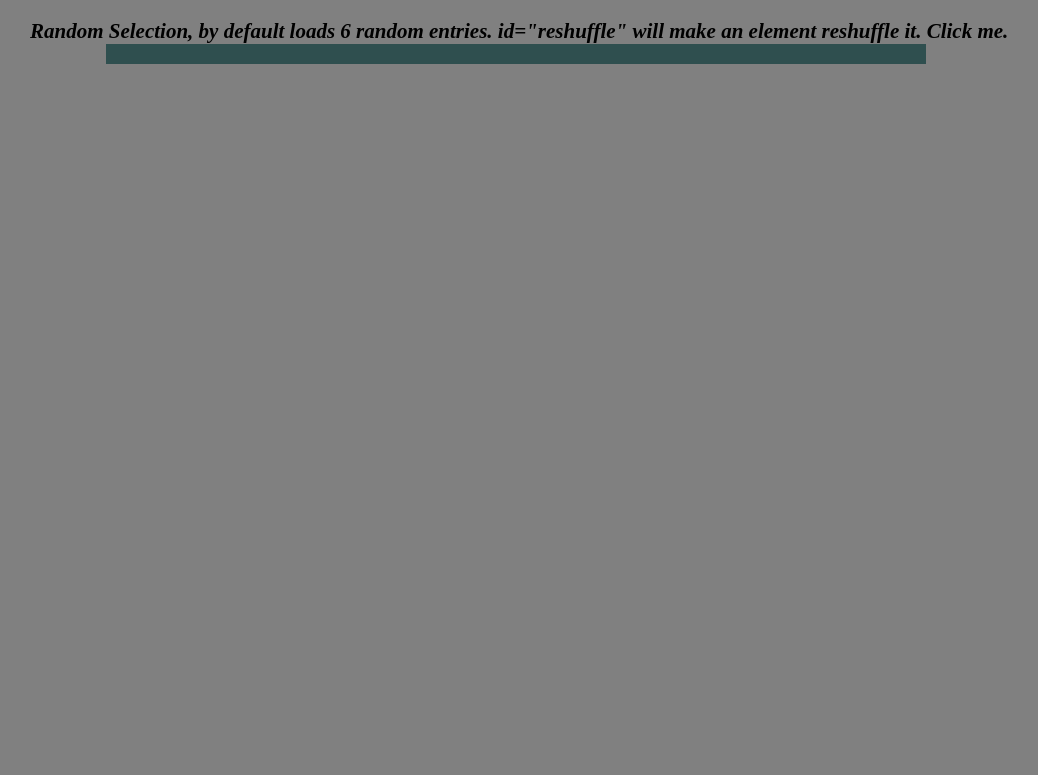
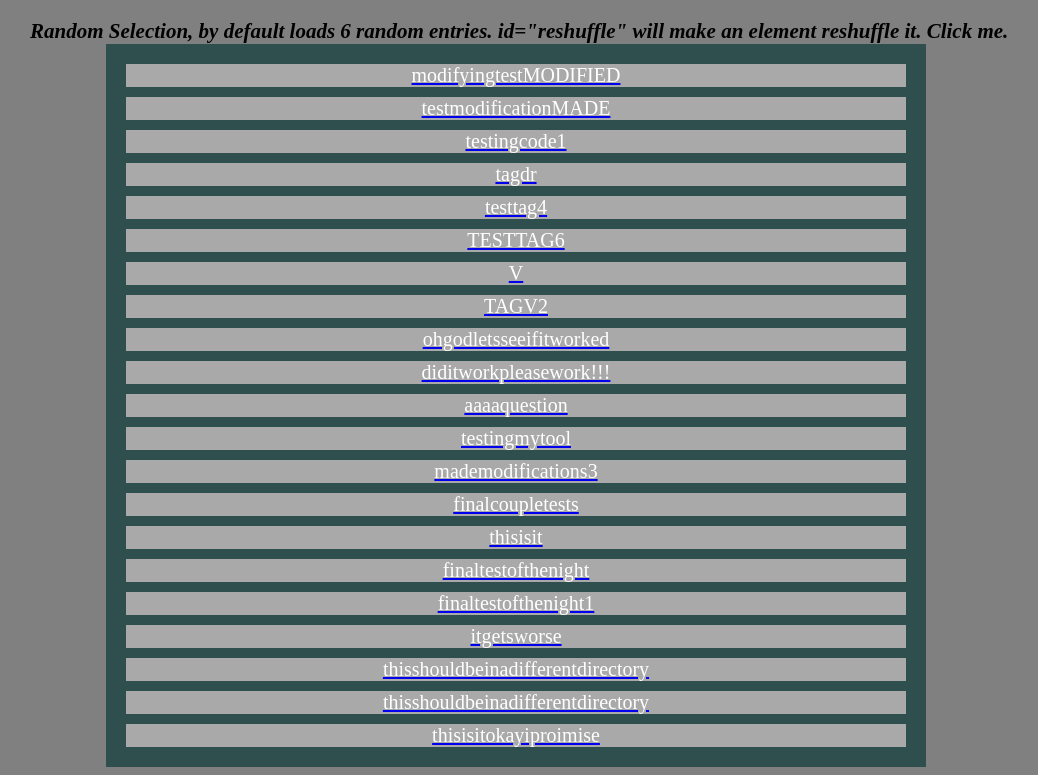
Before and after one commit to KingPoss/NeoGallery, a plain HTML site: page NeoGallery v1.0/templates/NeoGallery.html in a window 1280 px wide. Shown: the part 61-836 px from the top of the page, without its empty margins (124-1162 px from the left). Before the commit the page ends 800 px from the top, so only its background shows below. Drawn offline with Linux system fonts and the light colour scheme; files that its build step writes are made by us from their sources; files whose address does not match are found by name.

Commit message:
Add files via upload

```diff
--- a/NeoGallery v1.0/templates/NeoGallery.html
+++ b/NeoGallery v1.0/templates/NeoGallery.html
@@ -70,6 +70,124 @@
 <div class="tagDirectory">
 <!--If you wish to add a tag directory, linking to other gallery pages, place the comment END as seen below this one, wherever you want links to begin appearing. It is how NeoGallery determines where to put in the new tag link.-->
 <!--END-->
+<!--modifyingtestMODIFIED-->
+<a href="__TAG_DIR__/modifyingtestMODIFIED.html"><p class="tagText">modifyingtestMODIFIED</p></a>
+<!--END-->
+<!--testmodificationMADE-->
+<a href="__TAG_DIR__/testmodificationMADE.html"><p class="tagText">testmodificationMADE</p></a>
+<!--END-->
+<!--testingcode1-->
+<a href="__TAG_DIR__/testingcode1.html"><p class="tagText">testingcode1</p></a>
+<!--END-->
+<!--tagdr-->
+<a href="__TAG_DIR__/tagdr.html"><p class="tagText">tagdr</p></a>
+<!--END-->
+<!--testtag4-->
+<a href="__TAG_DIR__/testtag4.html"><p class="tagText">testtag4</p></a>
+<!--END-->
+<!--TESTTAG6-->
+<a href="__TAG_DIR__/TESTTAG6.html"><p class="tagText">TESTTAG6</p></a>
+<!--END-->
+<!--TYET-->
+<a href="/tagtest/TYET.html"><p class="tagText">V</p></a>
+<!--END-->
+<!--TAGV22-->
+<a href="__TAG_DIR__/TAGV22.html"><p class="tagText">TAGV2</p></a>
+<!--END-->
+<!--ohgodletsseeifitworked-->
+<a href="__TAG_DIR__/ohgodletsseeifitworked.html"><p class="tagText">ohgodletsseeifitworked</p></a>
+<!--END-->
+<!--diditworkpleasework!!!-->
+<a href="__TAG_DIR__/diditworkpleasework!!!.html"><p class="tagText">diditworkpleasework!!!</p></a>
+<!--END-->
+<!--aaaaquestion-->
+<a href="__TAG_DIR__/aaaaquestion.html"><p class="tagText">aaaaquestion</p></a>
+<!--END-->
+<!--testingmytool-->
+<a href="__TAG_DIR__/testingmytool.html"><p class="tagText">testingmytool</p></a>
+<!--END-->
+<!--mademodifications3-->
+<a href="/tagtest/mademodifications3.html"><p class="tagText">mademodifications3</p></a>
+<!--END-->
+<!--finalcoupletests-->
+<a href="/tagtest/finalcoupletests.html"><p class="tagText">finalcoupletests</p></a>
+<!--END-->
+<!--thisisit-->
+<a href="/tagtest/thisisit.html"><p class="tagText">thisisit</p></a>
+<!--END-->
+<!--finaltestofthenight-->
+<a href="/tagtest/finaltestofthenight.html"><p class="tagText">finaltestofthenight</p></a>
+<!--END-->
+<!--finaltestofthenight1-->
+<a href="__NEOCITIES_TAG_DIR__/finaltestofthenight1.html"><p class="tagText">finaltestofthenight1</p></a>
+<!--END-->
+<!--itgetsworse-->
+<a href="itgetsworse.html"><p class="tagText">itgetsworse</p></a>
+<!--END-->
+<!--thisshouldbeinadifferentdirectory-->
+<a href="/tagDirectoryTester//thisshouldbeinadifferentdirectory.html"><p class="tagText">thisshouldbeinadifferentdirectory</p></a>
+<!--END-->
+<!--thisshouldbeinadifferentdirectory-->
+<a href="/tagDirectoryTester//thisshouldbeinadifferentdirectory.html"><p class="tagText">thisshouldbeinadifferentdirectory</p></a>
+<!--END-->
+<!--thisisitokayiproimise-->
+<a href="/tagDirectoryTester/thisisitokayiproimise.html"><p class="tagText">thisisitokayiproimise</p></a>
+<!--END-->
+
+
+
+
+
+
+
+
+
+
+
+
+
+
+
+
+
+
+
+
+
+
+
+
+
+
+
+
+
+
+
+
+
+
+
+
+
+
+
+
+
+
+
+
+
+
+
+
+
+
+
+
+
+
+
 
 </div>
 </center>
```
Also changed, not shown: NeoGallery v1.0/templates/tagTemplate.html (+1 -1 lines).
